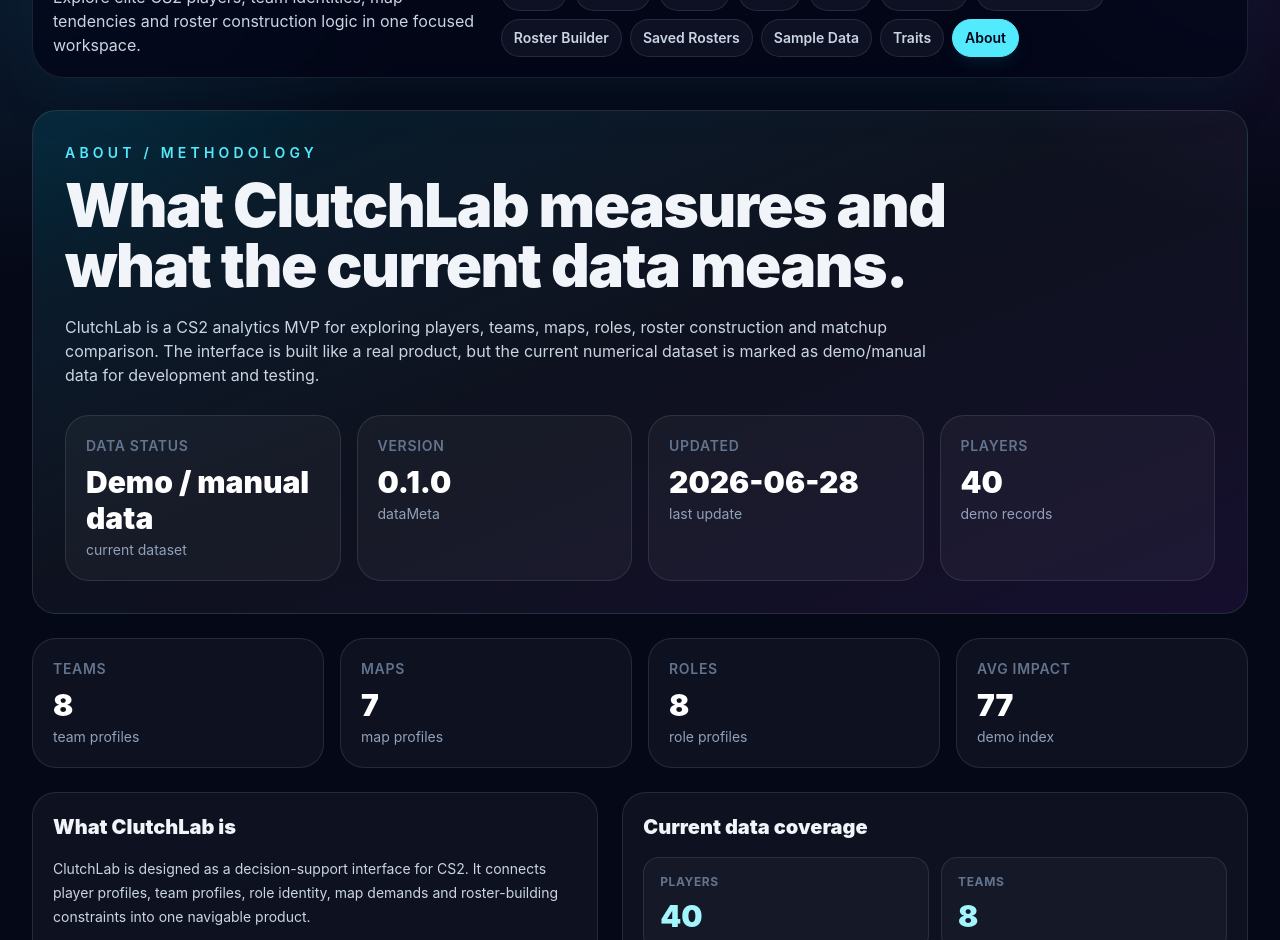
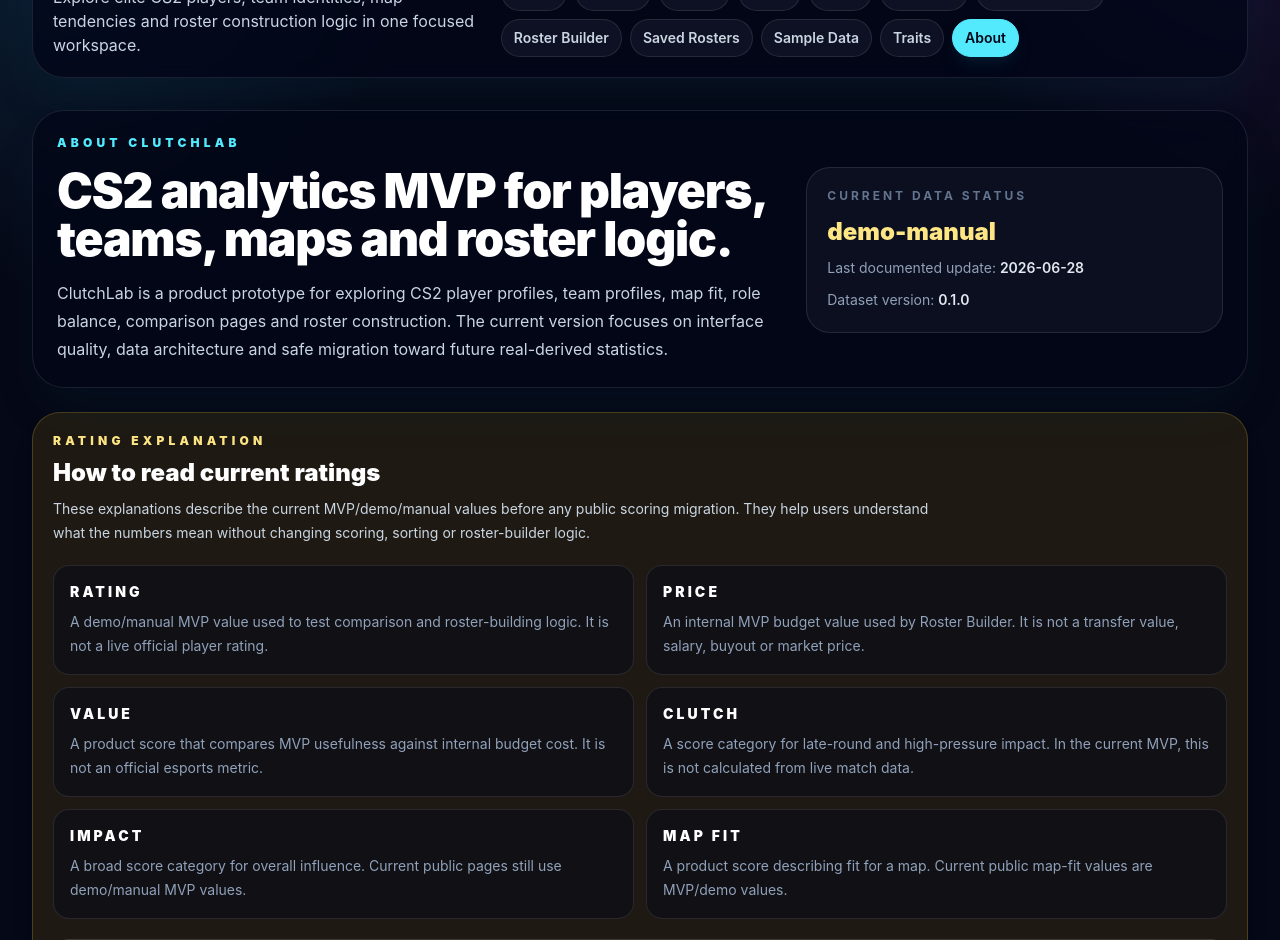
Before and after one commit to Aboba65/clutchlab, a React (Vite) app: page /about in a window 1280 px wide. Shown: the part 160-1100 px from the top of the page. Built offline with nearby package versions, Linux system fonts and the light colour scheme.

Commit message:
Add about rating explanation section

```diff
--- a/src/pages/AboutPage.tsx
+++ b/src/pages/AboutPage.tsx
@@ -1,346 +1,146 @@
-import { dataMeta, players, teams } from "../data";
-import { maps } from "../config/maps";
-import { roleConfigs } from "../config/roles";
-import { getPlayerImpact } from "../lib";
-import { Panel } from "../components/Panel";
-import { StatCard } from "../components/StatCard";
-import { Metric } from "../components/Metric";
+import { RatingExplanationCard } from "../components/RatingExplanationCard";
+import { defaultRatingExplanationItems } from "../components/ratingExplanationItems";
+import { dataMeta } from "../data";
 
-type RoadmapStatus = "Done" | "Next" | "Later";
-
-type RoadmapItem = {
-  title: string;
-  status: RoadmapStatus;
-  description: string;
-};
-
-const scoreSections = [
+const methodologyCards = [
   {
-    title: "Player Impact",
+    title: "What current values are",
     description:
-      "Custom index for quick comparison of individual player value inside the MVP.",
-    formula:
-      "rating, ADR, K/D, KAST, opening, clutch, AWP/rifle value and consistency are blended into a 0–100 style read.",
-    caveat:
-      "This is not a live HLTV-style rating. It is a product-testing score built from manual demo values.",
+      "Current ratings, prices and product scores are demo/manual MVP values used to test ClutchLab navigation, comparison and roster-building logic.",
   },
   {
-    title: "Team Score",
+    title: "What current values are not",
     description:
-      "Weighted team profile used for team pages, top team widgets and Team Compare.",
-    formula:
-      "firepower, structure, map pool, clutch and form are combined into a single team strength estimate.",
-    caveat:
-      "The score helps compare page behavior, but does not claim current real-world team ranking accuracy.",
+      "They are not live official esports statistics, market prices, salaries, buyouts or official world rankings.",
   },
   {
-    title: "Map Fit",
+    title: "What comes next",
     description:
-      "Map-specific read used to connect players, roles and teams to map profiles.",
-    formula:
-      "AWP value, entry value, anchor pressure, CT/T profile and preferred roles affect the fit read.",
-    caveat:
-      "Map fit is currently hand-modeled for MVP UX and should later be replaced with real map statistics.",
-  },
-  {
-    title: "Roster Value",
-    description: "Budget-aware score used by Roster Builder and Saved Rosters.",
-    formula:
-      "player impact is compared against builder price, role coverage, roster cost and overall roster balance.",
-    caveat:
-      "Player prices are internal demo prices, not transfer values, salaries or market estimates.",
+      "Future real-derived scores should include source, period, confidence and fallback metadata before they replace public scoring.",
   },
 ];
 
-const roadmapItems: RoadmapItem[] = [
+const dataSafetyCards = [
   {
-    title: "Current MVP",
-    status: "Done",
-    description:
-      "Static local data, dashboard, catalogs, comparisons, roster builder, saved rosters and data notice.",
+    label: "Sample data",
+    value: "Preview only",
+    detail:
+      "Sample-derived rows are visible only on the labeled Sample Data preview route.",
   },
   {
-    title: "Manual real-stat pass",
-    status: "Next",
-    description:
-      "Replace demo numbers with manually curated statistics and source notes for a defined date window.",
+    label: "Public pages",
+    value: "Stable",
+    detail:
+      "Player, team, map, compare and roster pages still use the existing MVP dataset.",
   },
   {
-    title: "Source metadata",
-    status: "Next",
-    description:
-      "Track source, update date, event filters and whether a metric is raw, derived or manually adjusted.",
-  },
-  {
-    title: "Automated updates",
-    status: "Later",
-    description:
-      "Move from static TypeScript data to a cleaner backend/API or generated dataset pipeline.",
+    label: "Real-derived scores",
+    value: "Planned",
+    detail:
+      "The real-derived layer exists as an empty scaffold until validated rows are available.",
   },
 ];
 
-function getAverageImpact() {
-  if (players.length === 0) return 0;
-
-  return Math.round(
-    players.reduce((sum, player) => sum + getPlayerImpact(player), 0) / players.length,
-  );
-}
-
-function getAverageTeamFirepower() {
-  if (teams.length === 0) return 0;
-
-  return Math.round(
-    teams.reduce((sum, team) => sum + team.scores.firepower, 0) / teams.length,
-  );
-}
-
-function getAverageMapIntensity() {
-  if (maps.length === 0) return 0;
-
-  return Math.round(
-    maps.reduce(
-      (sum, map) =>
-        sum +
-        Math.round(
-          map.ctSideStrength * 0.25 +
-            map.tSideDifficulty * 0.2 +
-            map.awpValue * 0.2 +
-            map.entryValue * 0.2 +
-            map.anchorPressure * 0.15,
-        ),
-      0,
-    ) / maps.length,
-  );
-}
-
 export function AboutPage() {
-  const statusLabel =
-    dataMeta.status === "demo-manual" ? "Demo / manual data" : dataMeta.status;
-
   return (
-    <section className="grid gap-6">
-      <div className="rounded-3xl border border-white/10 bg-gradient-to-br from-cyan-400/12 via-white/[0.04] to-purple-500/10 p-6 md:p-8">
-        <p className="text-sm font-semibold uppercase tracking-[0.3em] text-cyan-300">
-          About / Methodology
+    <div className="space-y-6">
+      <section className="rounded-[2rem] border border-white/10 bg-slate-950/70 p-6 shadow-2xl shadow-cyan-950/20 backdrop-blur">
+        <p className="text-xs font-black uppercase tracking-[0.35em] text-cyan-300">
+          About ClutchLab
         </p>
-
-        <h2 className="mt-3 max-w-5xl text-4xl font-black tracking-tight md:text-6xl">
-          What ClutchLab measures and what the current data means.
-        </h2>
-
-        <p className="mt-5 max-w-4xl text-slate-300">
-          ClutchLab is a CS2 analytics MVP for exploring players, teams, maps, roles,
-          roster construction and matchup comparison. The interface is built like a real
-          product, but the current numerical dataset is marked as demo/manual data for
-          development and testing.
-        </p>
-
-        <div className="mt-7 grid gap-4 md:grid-cols-4">
-          <StatCard title="Data status" value={statusLabel} subtitle="current dataset" />
-          <StatCard title="Version" value={dataMeta.version} subtitle="dataMeta" />
-          <StatCard title="Updated" value={dataMeta.lastUpdated} subtitle="last update" />
-          <StatCard
-            title="Players"
-            value={players.length.toString()}
-            subtitle="demo records"
-          />
-        </div>
-      </div>
-
-      <div className="grid gap-4 md:grid-cols-4">
-        <StatCard
-          title="Teams"
-          value={teams.length.toString()}
-          subtitle="team profiles"
-        />
-        <StatCard title="Maps" value={maps.length.toString()} subtitle="map profiles" />
-        <StatCard
-          title="Roles"
-          value={roleConfigs.length.toString()}
-          subtitle="role profiles"
-        />
-        <StatCard
-          title="Avg Impact"
-          value={getAverageImpact().toString()}
-          subtitle="demo index"
-        />
-      </div>
-
-      <div className="grid gap-6 xl:grid-cols-[0.95fr_1.05fr]">
-        <Panel title="What ClutchLab is">
-          <div className="grid gap-4 text-sm leading-6 text-slate-300">
-            <p>
-              ClutchLab is designed as a decision-support interface for CS2. It connects
-              player profiles, team profiles, role identity, map demands and
-              roster-building constraints into one navigable product.
-            </p>
-
-            <p>
-              The site is not trying to be a live scoreboard in the current MVP. The goal
-              is to validate the product structure first: pages, filtering, comparison
-              logic, roster builder UX, saved rosters and clear data boundaries.
-            </p>
-
-            <p>
-              The next data milestone is to replace demo/manual numbers with a documented
-              real-stat layer where every score has an update date and source notes.
+        <div className="mt-4 grid gap-5 lg:grid-cols-[1.4fr_0.8fr] lg:items-start">
+          <div>
+            <h1 className="text-4xl font-black tracking-tight text-white md:text-5xl">
+              CS2 analytics MVP for players, teams, maps and roster logic.
+            </h1>
+            <p className="mt-4 max-w-3xl text-base leading-7 text-slate-300">
+              ClutchLab is a product prototype for exploring CS2 player profiles, team
+              profiles, map fit, role balance, comparison pages and roster construction.
+              The current version focuses on interface quality, data architecture and safe
+              migration toward future real-derived statistics.
             </p>
           </div>
-        </Panel>
 
-        <Panel title="Current data coverage">
-          <div className="grid gap-3 md:grid-cols-2">
-            <CoverageMetric title="Players" value={dataMeta.coverage.players} />
-            <CoverageMetric title="Teams" value={dataMeta.coverage.teams} />
-            <CoverageMetric title="Maps" value={dataMeta.coverage.maps} />
-            <CoverageMetric title="Roles" value={dataMeta.coverage.roles} />
+          <div className="rounded-[1.5rem] border border-white/10 bg-white/[0.04] p-5">
+            <p className="text-xs font-bold uppercase tracking-[0.25em] text-slate-500">
+              Current data status
+            </p>
+            <p className="mt-3 text-2xl font-black text-amber-200">{dataMeta.status}</p>
+            <p className="mt-2 text-sm leading-6 text-slate-400">
+              Last documented update:{" "}
+              <span className="font-semibold text-slate-200">{dataMeta.lastUpdated}</span>
+            </p>
+            <p className="mt-2 text-sm leading-6 text-slate-400">
+              Dataset version:{" "}
+              <span className="font-semibold text-slate-200">{dataMeta.version}</span>
+            </p>
           </div>
+        </div>
+      </section>
 
-          <div className="mt-5 grid gap-3">
-            <Metric label="Average team firepower" value={getAverageTeamFirepower()} />
-            <Metric label="Average map intensity" value={getAverageMapIntensity()} />
-            <Metric label="Average player impact" value={getAverageImpact()} />
-          </div>
-        </Panel>
-      </div>
+      <RatingExplanationCard
+        title="How to read current ratings"
+        description="These explanations describe the current MVP/demo/manual values before any public scoring migration. They help users understand what the numbers mean without changing scoring, sorting or roster-builder logic."
+        items={defaultRatingExplanationItems}
+        tone="amber"
+      />
 
-      <Panel title="How the demo scores work">
-        <div className="grid gap-4 md:grid-cols-2">
-          {scoreSections.map((section) => (
-            <MethodologyCard key={section.title} section={section} />
+      <section className="grid gap-4 md:grid-cols-3">
+        {methodologyCards.map((card) => (
+          <article
+            key={card.title}
+            className="rounded-[1.5rem] border border-white/10 bg-slate-950/70 p-5 shadow-xl shadow-slate-950/20"
+          >
+            <h2 className="text-lg font-black text-white">{card.title}</h2>
+            <p className="mt-3 text-sm leading-6 text-slate-400">{card.description}</p>
+          </article>
+        ))}
+      </section>
+
+      <section className="rounded-[2rem] border border-white/10 bg-slate-950/70 p-6 shadow-2xl shadow-cyan-950/20 backdrop-blur">
+        <div className="max-w-3xl">
+          <p className="text-xs font-black uppercase tracking-[0.35em] text-slate-500">
+            Data safety
+          </p>
+          <h2 className="mt-2 text-3xl font-black text-white">
+            Public scoring is intentionally unchanged.
+          </h2>
+          <p className="mt-3 text-sm leading-6 text-slate-300">
+            The explanation block above is read-only. It does not call score adapters,
+            does not opt into sample-derived rows, does not change sorting, and does not
+            affect Roster Builder calculations.
+          </p>
+        </div>
+
+        <div className="mt-5 grid gap-3 md:grid-cols-3">
+          {dataSafetyCards.map((card) => (
+            <article
+              key={card.label}
+              className="rounded-2xl border border-white/10 bg-white/[0.04] p-4"
+            >
+              <p className="text-xs font-bold uppercase tracking-[0.22em] text-slate-500">
+                {card.label}
+              </p>
+              <p className="mt-2 text-xl font-black text-white">{card.value}</p>
+              <p className="mt-2 text-sm leading-6 text-slate-400">{card.detail}</p>
+            </article>
           ))}
         </div>
-      </Panel>
+      </section>
 
-      <Panel title="Data limitations">
-        <div className="grid gap-3">
-          {dataMeta.notes.map((note) => (
-            <div
-              key={note}
-              className="rounded-2xl border border-amber-300/20 bg-amber-300/[0.06] p-4 text-sm text-slate-300"
-            >
-              {note}
-            </div>
-          ))}
-        </div>
-      </Panel>
-
-      <div className="grid gap-6 xl:grid-cols-2">
-        <Panel title="Planned sources">
-          <div className="grid gap-3">
-            {dataMeta.plannedSources.map((source) => (
-              <div
-                key={source}
-                className="rounded-2xl border border-white/10 bg-white/[0.03] p-4"
-              >
-                <p className="font-bold capitalize text-white">{source}</p>
-              </div>
-            ))}
-          </div>
-        </Panel>
-
-        <Panel title="Roadmap to real stats">
-          <div className="grid gap-3">
-            {roadmapItems.map((item) => (
-              <RoadmapCard key={item.title} item={item} />
-            ))}
-          </div>
-        </Panel>
-      </div>
-
-      <Panel title="Interpretation rules">
-        <div className="grid gap-4 md:grid-cols-3">
-          <RuleCard
-            title="Use scores for UX testing"
-            text="Current numbers are useful for checking sorting, filtering, builder logic and comparison layout."
-          />
-          <RuleCard
-            title="Do not claim live accuracy"
-            text="Until a real source layer exists, ratings and prices should not be described as current official stats."
-          />
-          <RuleCard
-            title="Keep sources near data"
-            text="When real values are added, source, date, event scope and manual adjustments should be documented."
-          />
-        </div>
-      </Panel>
-    </section>
-  );
-}
-
-function CoverageMetric({ title, value }: { title: string; value: number }) {
-  return (
-    <div className="rounded-2xl border border-white/10 bg-white/[0.03] p-4">
-      <p className="text-xs font-bold uppercase tracking-wider text-slate-500">{title}</p>
-      <p className="mt-2 text-3xl font-black text-cyan-200">{value}</p>
+      <section className="rounded-[2rem] border border-cyan-300/20 bg-cyan-400/10 p-6 shadow-2xl shadow-cyan-950/20">
+        <p className="text-xs font-black uppercase tracking-[0.35em] text-cyan-200">
+          Methodology direction
+        </p>
+        <h2 className="mt-2 text-3xl font-black text-white">
+          Future real-derived scores need metadata before public migration.
+        </h2>
+        <p className="mt-3 max-w-4xl text-sm leading-6 text-slate-300">
+          The planned scoring migration should show where a score came from, what period
+          it covers, how confident the product is in that value, and what fallback is used
+          when real-derived data is unavailable.
+        </p>
+      </section>
     </div>
   );
 }
-
-function MethodologyCard({
-  section,
-}: {
-  section: {
-    title: string;
-    description: string;
-    formula: string;
-    caveat: string;
-  };
-}) {
-  return (
-    <article className="rounded-3xl border border-white/10 bg-white/[0.04] p-5">
-      <h3 className="text-2xl font-black text-white">{section.title}</h3>
-      <p className="mt-2 text-sm leading-6 text-slate-300">{section.description}</p>
-
-      <div className="mt-4 rounded-2xl border border-cyan-300/10 bg-cyan-300/5 p-4">
-        <p className="text-xs font-black uppercase tracking-wider text-cyan-200">
-          Formula read
-        </p>
-        <p className="mt-2 text-sm text-slate-300">{section.formula}</p>
-      </div>
-
-      <div className="mt-3 rounded-2xl border border-amber-300/20 bg-amber-300/[0.06] p-4">
-        <p className="text-xs font-black uppercase tracking-wider text-amber-200">
-          Caveat
-        </p>
-        <p className="mt-2 text-sm text-slate-300">{section.caveat}</p>
-      </div>
-    </article>
-  );
-}
-
-function RoadmapCard({ item }: { item: RoadmapItem }) {
-  const statusClassName =
-    item.status === "Done"
-      ? "border-emerald-300/30 bg-emerald-400/10 text-emerald-200"
-      : item.status === "Next"
-        ? "border-cyan-300/30 bg-cyan-300/10 text-cyan-200"
-        : "border-white/10 bg-white/5 text-slate-300";
-
-  return (
-    <div className="rounded-2xl border border-white/10 bg-white/[0.03] p-4">
-      <div className="flex items-start justify-between gap-3">
-        <div>
-          <p className="font-black text-white">{item.title}</p>
-          <p className="mt-1 text-sm text-slate-400">{item.description}</p>
-        </div>
-
-        <span
-          className={`rounded-full border px-3 py-1 text-xs font-black uppercase tracking-wider ${statusClassName}`}
-        >
-          {item.status}
-        </span>
-      </div>
-    </div>
-  );
-}
-
-function RuleCard({ title, text }: { title: string; text: string }) {
-  return (
-    <div className="rounded-2xl border border-white/10 bg-white/[0.03] p-4">
-      <p className="font-black text-white">{title}</p>
-      <p className="mt-2 text-sm leading-6 text-slate-400">{text}</p>
-    </div>
-  );
-}
```
